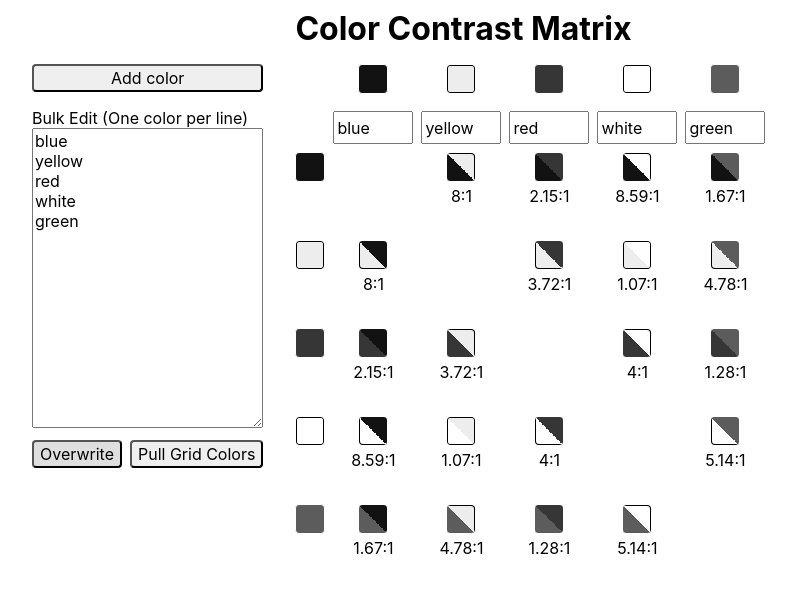
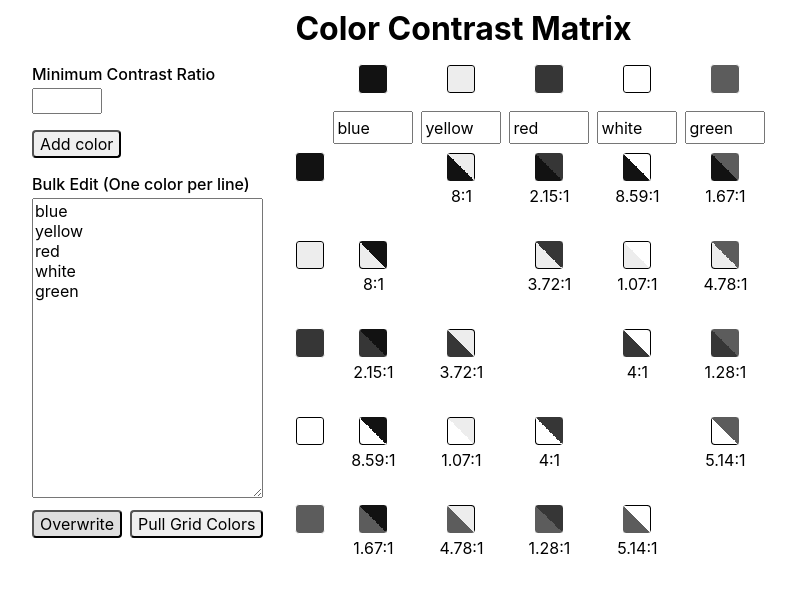
Before and after one commit to wegry/color-contrast-matrix, a React (Create React App) app: page / in a window 1280 px wide. Shown: the top 592 px of the page, without its empty margins (0-796 px from the left). Built offline with nearby package versions, Linux system fonts and the light colour scheme.

Commit message:
Contrast threshold

```diff
--- a/src/App.css
+++ b/src/App.css
@@ -11,6 +11,7 @@ button {
   row-gap: 16px;
   grid-template:
     '.                title' auto
+    'min-contrast colors' min-content
     'add-color-button colors' min-content
     'bulk-edit        colors' auto
     '.                colors' auto
@@ -27,6 +28,23 @@ h1 {
   height: 40px;
   display: flex;
   align-items: flex-end;
+}
+
+label div {
+  font-weight: 500;
+}
+
+label div:first-of-type {
+  padding-bottom: 4px;
+}
+
+.contrast-threshold {
+  grid-area: min-contrast;
+}
+
+.contrast-threshold input {
+  width: 70px;
+  text-align: right;
 }
 
 .colors {
@@ -128,3 +146,7 @@ h1 {
 .light-both {
   box-shadow: inset 0 0 0 1px black;
 }
+
+.below-contrast-threshold {
+  opacity: 0.3;
+}
--- a/src/App.tsx
+++ b/src/App.tsx
@@ -1,5 +1,5 @@
 // https://stackoverflow.com/a/9733420/1924257
-import React from 'react'
+import React, { FormEvent } from 'react'
 import './App.css'
 import { reducer, initialState } from './reducer'
 import {
@@ -56,7 +56,8 @@ const ContrastDisplay: React.FC<{
   second: string
   i: number
   j: number
-}> = React.memo(({ first, second, i, j }) => {
+  minContrast: number | 'invalid' | 'not set'
+}> = React.memo(({ first, second, i, j, minContrast }) => {
   const dontDisplay = <div key={first + second + i + j} />
   if (
     first === second ||
@@ -82,9 +83,8 @@ const ContrastDisplay: React.FC<{
     return dontDisplay
   }
 
-  const contrastRatio = formatDecimal.format(
-    contrast(...(rgbs as [triple, triple]))
-  )
+  const rawContrast = contrast(...(rgbs as [triple, triple])),
+    contrastRatio = formatDecimal.format(rawContrast)
 
   const boxShadow = [
     [borderColor(second), 'light-column'],
@@ -92,7 +92,7 @@ const ContrastDisplay: React.FC<{
   ].flatMap(([borderColor, borderClassName]) =>
     borderColor === undefined ? [] : [borderClassName]
   )
-  const extraClasses = (() => {
+  const borderClasses = (() => {
     if (boxShadow.length === 2) {
       return 'light-both'
     } else {
@@ -100,10 +100,20 @@ const ContrastDisplay: React.FC<{
     }
   })()
 
+  const contrastThresholdClass = (() => {
+    switch (minContrast) {
+      case 'invalid':
+      case 'not set':
+        return ''
+      default:
+        return rawContrast > minContrast ? '' : 'below-contrast-threshold'
+    }
+  })()
+
   return (
     <div key={first + second + j} className="contrast-display">
       <div
-        className={`swatch ${extraClasses}`.trim()}
+        className={`swatch ${contrastThresholdClass} ${borderClasses}`.trim()}
         title={`(${second}, ${first})`}
         style={{
           background: `linear-gradient(45deg, ${first} 50%, ${second} 50%)`
@@ -114,8 +124,32 @@ const ContrastDisplay: React.FC<{
   )
 })
 
+function useTrigger(f: () => void) {
+  return React.useCallback(() => {
+    f()
+  }, [])
+}
+
 export default () => {
   const [state, dispatch] = React.useReducer(reducer, initialState)
+
+  const addColor = useTrigger(() => {
+    dispatch({ type: 'addColor' })
+
+    setTimeout(() => {
+      const input = document.querySelector('.colors input')! as HTMLInputElement
+
+      input.focus()
+    })
+  })
+
+  const pullGridColors = useTrigger(() => {
+    dispatch({ type: 'bulk-edit-existing-colors' })
+  })
+
+  const overwriteGridColors = useTrigger(() => {
+    dispatch({ type: 'bulk-add-colors' })
+  })
 
   const editColor = React.useCallback((value: string, index: number) => {
     dispatch({ type: 'editColor', value, index })
@@ -129,6 +163,21 @@ export default () => {
     })
   }, [])
 
+  const editContrastThreshold = React.useCallback(
+    (e: React.ChangeEvent<HTMLInputElement>) => {
+      const parsed = Number.parseFloat(e.target.value)
+
+      const newValue = isNaN(parsed) ? 'invalid' : parsed
+
+      dispatch({
+        type: 'update',
+        field: 'minimumContrast',
+        value: newValue
+      })
+    },
+    []
+  )
+
   const onSwatchClick = React.useCallback(
     (index: number) => (_: unknown) => {
       dispatch({ type: 'removeColor', index })
@@ -136,20 +185,28 @@ export default () => {
     []
   )
 
-  const { bulkEditValue, colors, grayscale } = state
+  const { bulkEditValue, colors, grayscale, minimumContrast } = state
 
   const grayScaleClass = grayscale ? 'grayscale' : ''
 
   return (
     <div className={`app ${grayScaleClass}`.trim()}>
       <h1>Color Contrast Matrix</h1>
-      <button
-        className="add-button"
-        type="button"
-        onClick={() => dispatch({ type: 'addColor' })}
-      >
-        Add color
-      </button>
+      <label className="contrast-threshold">
+        <div>Minimum Contrast Ratio</div>
+        <input
+          onChange={editContrastThreshold}
+          type="number"
+          min="0"
+          step="0.05"
+          max="21"
+        />
+      </label>
+      <div className="add-button">
+        <button type="button" onClick={addColor}>
+          Add color
+        </button>
+      </div>
       <div
         className="colors"
         style={{
@@ -176,7 +233,13 @@ export default () => {
             onClick={onSwatchClick}
           />,
           ...colors.map((second, j) => (
-            <ContrastDisplay first={first} second={second} i={i} j={j} />
+            <ContrastDisplay
+              first={first}
+              second={second}
+              i={i}
+              j={j}
+              minContrast={minimumContrast}
+            />
           ))
         ])}
       </div>
@@ -195,14 +258,11 @@ export default () => {
           <button
             type="button"
             className="overwrite-button"
-            onClick={_ => dispatch({ type: 'bulk-add-colors' })}
+            onClick={overwriteGridColors}
           >
             Overwrite
           </button>
-          <button
-            type="button"
-            onClick={_ => dispatch({ type: 'bulk-edit-existing-colors' })}
-          >
+          <button type="button" onClick={pullGridColors}>
             Pull Grid Colors
           </button>
         </div>
--- a/src/reducer.ts
+++ b/src/reducer.ts
@@ -4,6 +4,7 @@ interface state {
   colors: string[]
   grayscale: boolean
   bulkEditValue: string
+  minimumContrast: number | 'not set' | 'invalid'
 }
 
 const seychellesFlagColors = ['blue', 'yellow', 'red', 'white', 'green']
@@ -26,6 +27,7 @@ function attemptGrayscaleParse(rawParams: string) {
 
 export const initialState: state = {
   colors: attemptColorParse(window.location.search) || seychellesFlagColors,
+  minimumContrast: 'not set',
   grayscale: attemptGrayscaleParse(window.location.search),
   bulkEditValue: seychellesFlagColors.join('\n')
 }
```
